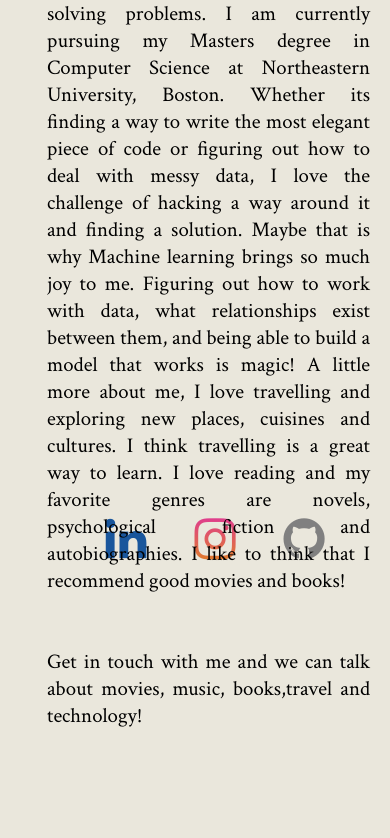
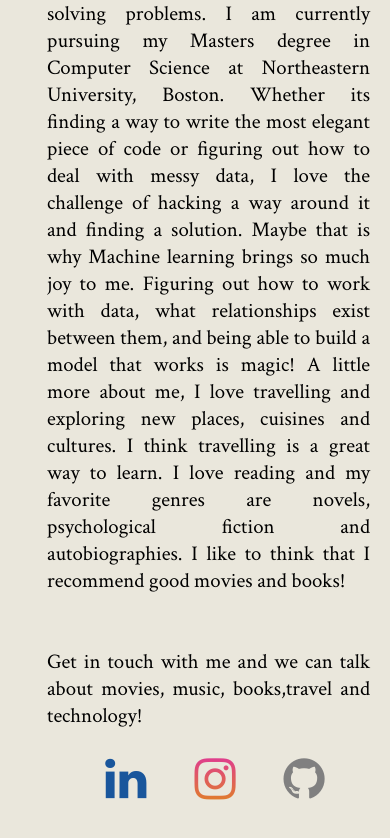
Before and after one commit to bhoomikamadhukar/PersonalWebsite, a website: page index.html in a window 390 px wide. Shown: the part 885-1723 px from the top of the page. Before the commit the page ends 1634 px from the top, so only its background shows below. Drawn offline with nearby package versions, Linux system fonts and the light colour scheme.

Commit message:
Make media query changes

```diff
--- a/css/landing.css
+++ b/css/landing.css
@@ -191,7 +191,7 @@ body{
         margin-top: 3rem;
     }
     .media{
-     margin-top: 70rem;
+     margin-top: 85rem;
      margin-left: -3rem;
     }
   }
```
